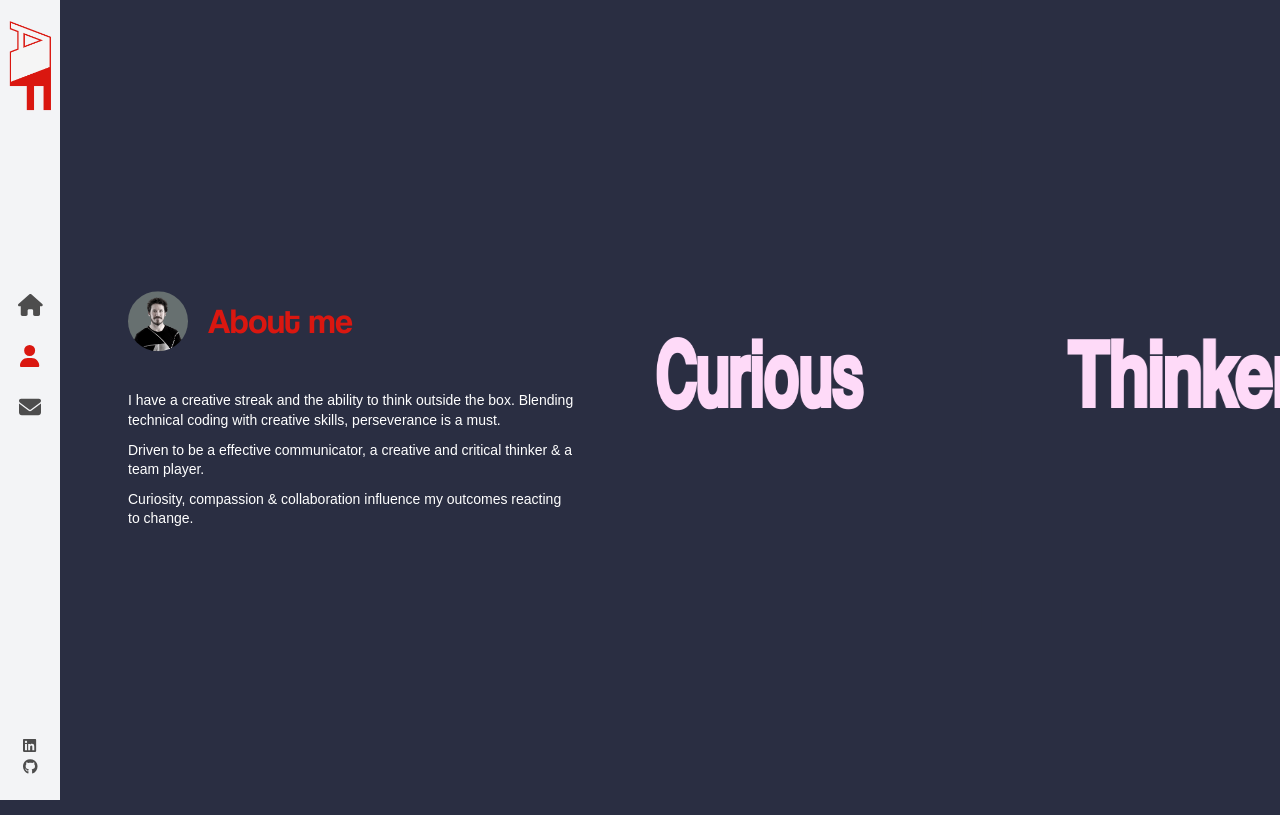
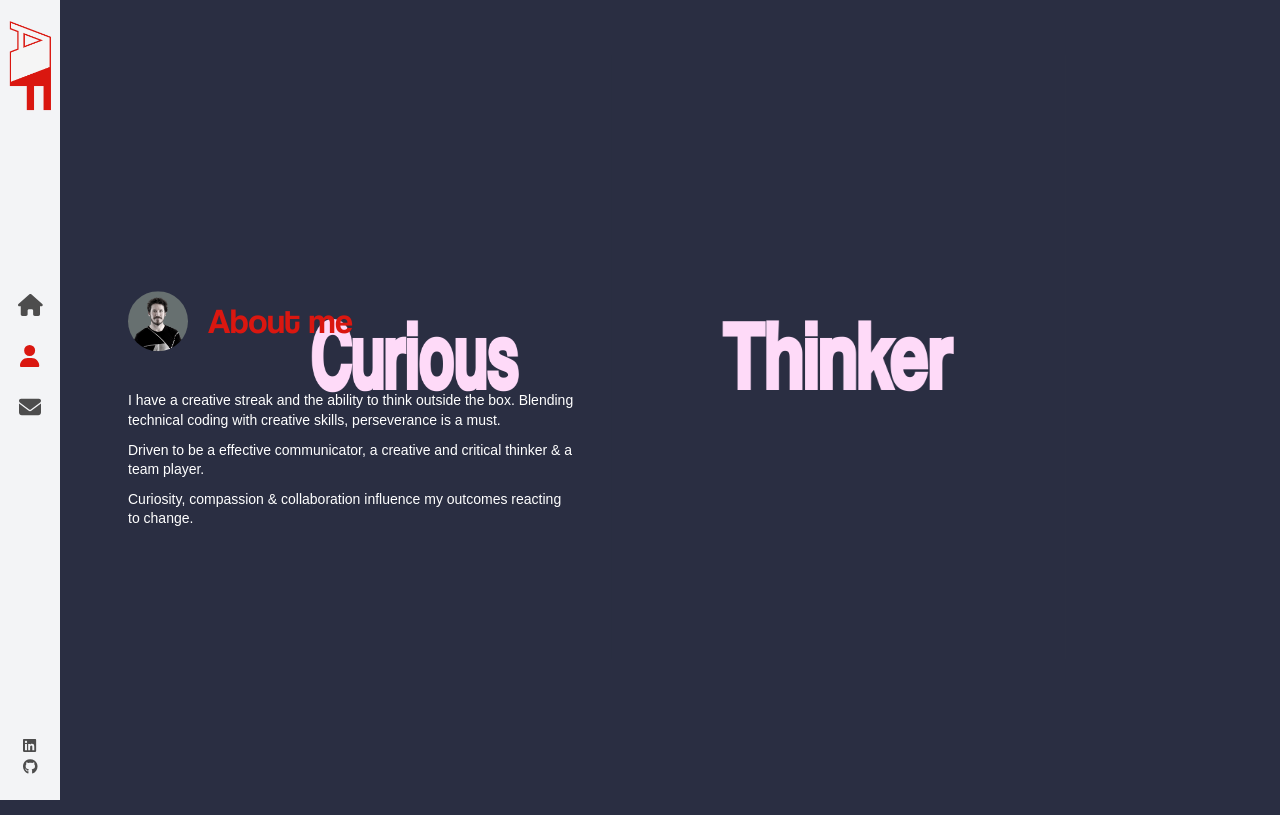
Before and after one commit to Firthir/frithir2022, a React (Create React App) app: page /about in a window 1280 px wide. Built offline with nearby package versions, Linux system fonts and the light colour scheme.

Commit message:
cube spinner

```diff
--- a/src/Components/About/index.scss
+++ b/src/Components/About/index.scss
@@ -1,12 +1,12 @@
+.about-page {
+    .text-zone {
+        z-index: 40;
+    }
+}
 .cube-container {
-    width: 50%;
-    height: 80%;
-    position: absolute;
-    right: 0;
-    top: 0;
-    padding-top: 0;
-    margin-left: 0;
-    overflow: hidden;
+    width: 600px;
+    height: 600px;
+    margin: 0 auto;
 }
 .cube-spinner {
     animation-name: spincbue;
@@ -30,7 +30,7 @@
         display: flex;
         justify-content: center;
         align-items: center;
-        padding: 20px 40px;
+        padding: 2px;
         font-family: 'Coolvetica', sans-serif;
         font-weight: 400;
         letter-spacing: 2px;
--- a/src/Components/Layout/index.scss
+++ b/src/Components/Layout/index.scss
@@ -84,7 +84,8 @@ p {
             height: 100%;
         }
         .nav-bar {
-            display: none;
+            animation: flipOutY 1s forwards;
+            pointer-events: none;
         }
         .mobile-menu {
             position: absolute;
@@ -92,13 +93,18 @@ p {
             left: 15px;
             z-index: 4;
             font-size: 2.8rem;
+            animation: flipInY 1s forwards;
             svg {
                 color: #da1710;
             }
+            &.close {
+                animation: flipOutY 1s forwards;
+                pointer-events: none;
+            }
         }
         .mobile.nav-bar {
-            display: block;
-            animation: bounceInLeft 1s forwards;
+            animation: flipInY 1s forwards;
+            pointer-events: all !important;
         }
         .home-page,
         .about-page {
@@ -186,21 +192,23 @@ p {
             left: 5%;
             z-index: 0;
             .cube {
-                width: 80%;
-                height: 80%;
+                width: 300px;
+                height: 300px;
                 position: absolute;
                 top: 0;
                 left: 0;
                 transform-style: preserve-3d;
                 animation: rotate 20s linear infinite;
+                overflow: visible;
             }
                 .cube-spinner {
                     transform-origin: 150px 150px 0;
-                    margin-left: 0;
+                    margin-left: calc(50% - 150px);
                     div {
                         width: 300px;
                         height: 300px;
                         font-size: 35px;
+                        padding: 2px;
                     }
                     .cube-face-1 {
                         transform: translateZ(150px);
```
